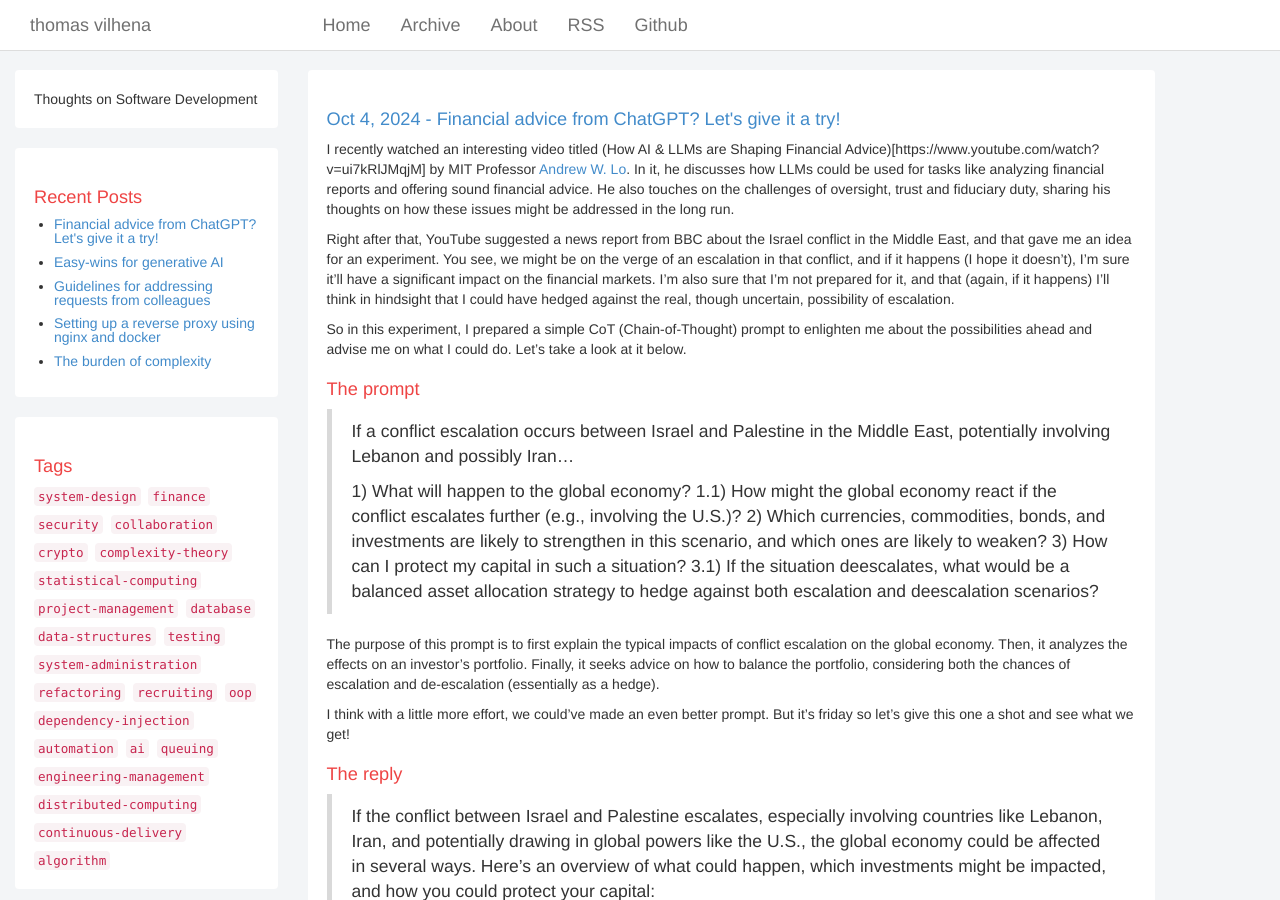
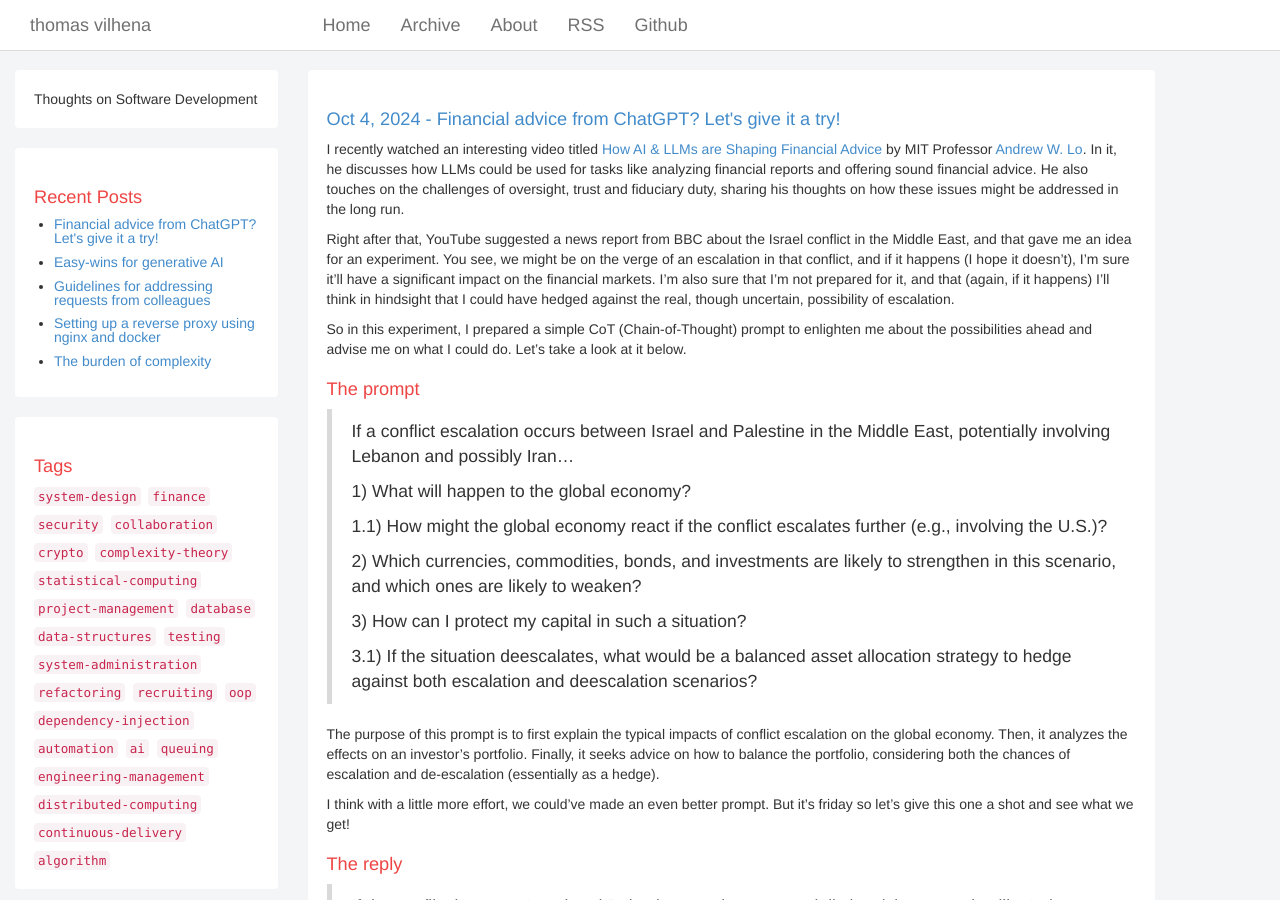
Before and after one commit to TCGV/blog, a Jekyll site: the page built from _posts/2024-10-04-financial-advice-from-chatgpt.md, in a window 1280 px wide and 900 px high. Built offline with Jekyll 4.4.1, drawn with Linux system fonts in a browser that asks for light colours.

Commit message:
Publishing: 2024-10-04-financial-advice-from-chatgpt.md

```diff
--- a/_posts/2024-10-04-financial-advice-from-chatgpt.md
+++ b/_posts/2024-10-04-financial-advice-from-chatgpt.md
@@ -5,7 +5,7 @@ date: 2024-10-04 18:00:00 -0300
 tags: ai finance
 ---
 
-I recently watched an interesting video titled (How AI & LLMs are Shaping Financial Advice)[https://www.youtube.com/watch?v=ui7kRlJMqjM] by MIT Professor [Andrew W. Lo](https://mitsloan.mit.edu/faculty/directory/andrew-w-lo). In it, he discusses how LLMs could be used for tasks like analyzing financial reports and offering sound financial advice. He also touches on the challenges of oversight, trust and fiduciary duty, sharing his thoughts on how these issues might be addressed in the long run.
+I recently watched an interesting video titled [How AI & LLMs are Shaping Financial Advice](https://www.youtube.com/watch?v=ui7kRlJMqjM) by MIT Professor [Andrew W. Lo](https://mitsloan.mit.edu/faculty/directory/andrew-w-lo). In it, he discusses how LLMs could be used for tasks like analyzing financial reports and offering sound financial advice. He also touches on the challenges of oversight, trust and fiduciary duty, sharing his thoughts on how these issues might be addressed in the long run.
 
 Right after that, YouTube suggested a news report from BBC about the Israel conflict in the Middle East, and that gave me an idea for an experiment. You see, we might be on the verge of an escalation in that conflict, and if it happens (I hope it doesn't), I'm sure it'll have a significant impact on the financial markets. I'm also sure that I'm not prepared for it, and that (again, if it happens) I'll think in hindsight that I could have hedged against the real, though uncertain, possibility of escalation.
 
@@ -17,9 +17,13 @@ The prompt
 > If a conflict escalation occurs between Israel and Palestine in the Middle East, potentially involving Lebanon and possibly Iran...
 >
 > 1) What will happen to the global economy?
+>
 >    1.1) How might the global economy react if the conflict escalates further (e.g., involving the U.S.)?
+>
 > 2) Which currencies, commodities, bonds, and investments are likely to strengthen in this scenario, and which ones are likely to weaken?
+>
 > 3) How can I protect my capital in such a situation?
+>
 >    3.1) If the situation deescalates, what would be a balanced asset allocation strategy to hedge against both escalation and deescalation scenarios?
 
 
```
